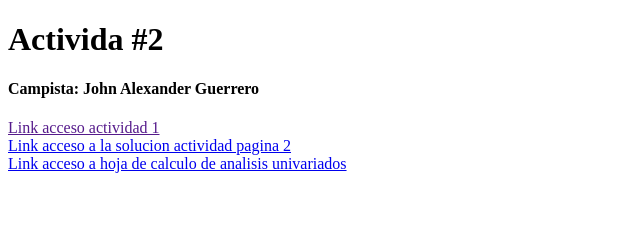
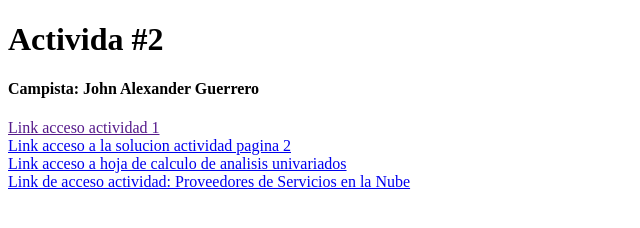
Before and after one commit to JohnAlexGuerrero/analisis_exploratorio_con_la_db_del_titanic, a plain HTML site: page index.html in a window 1280 px wide. Shown: the whole page, without its empty margins (0-640 px from the left). Drawn offline with Linux system fonts and the light colour scheme.

Commit message:
proveedores de servicios en la nube

```diff
--- a/index.html
+++ b/index.html
@@ -13,5 +13,7 @@
     <a href="https://docs.google.com/document/d/1EPK1o6NHm1AqZLyApB6hRPMRQS4PwrKo/edit?usp=sharing&ouid=117828305800938491133&rtpof=true&sd=true" target="_blank">Link acceso a la solucion actividad pagina 2</a>
     <br>
     <a href="https://docs.google.com/spreadsheets/d/1gd5eD2u086jp9cO_Dfw19AsxHGi-aNxQ/edit?usp=sharing&ouid=117828305800938491133&rtpof=true&sd=true" target="_blank">Link acceso a hoja de calculo de analisis univariados</a>
+    <br>
+    <a href="https://docs.google.com/document/d/1fHxYFeq22Z3XVs2KcMQnT-5DDFgtl-Hp/edit?usp=sharing&ouid=117828305800938491133&rtpof=true&sd=true" target="_blank" rel="noopener noreferrer">Link de acceso actividad: Proveedores de Servicios en la Nube</a>
 </body>
 </html>
```
